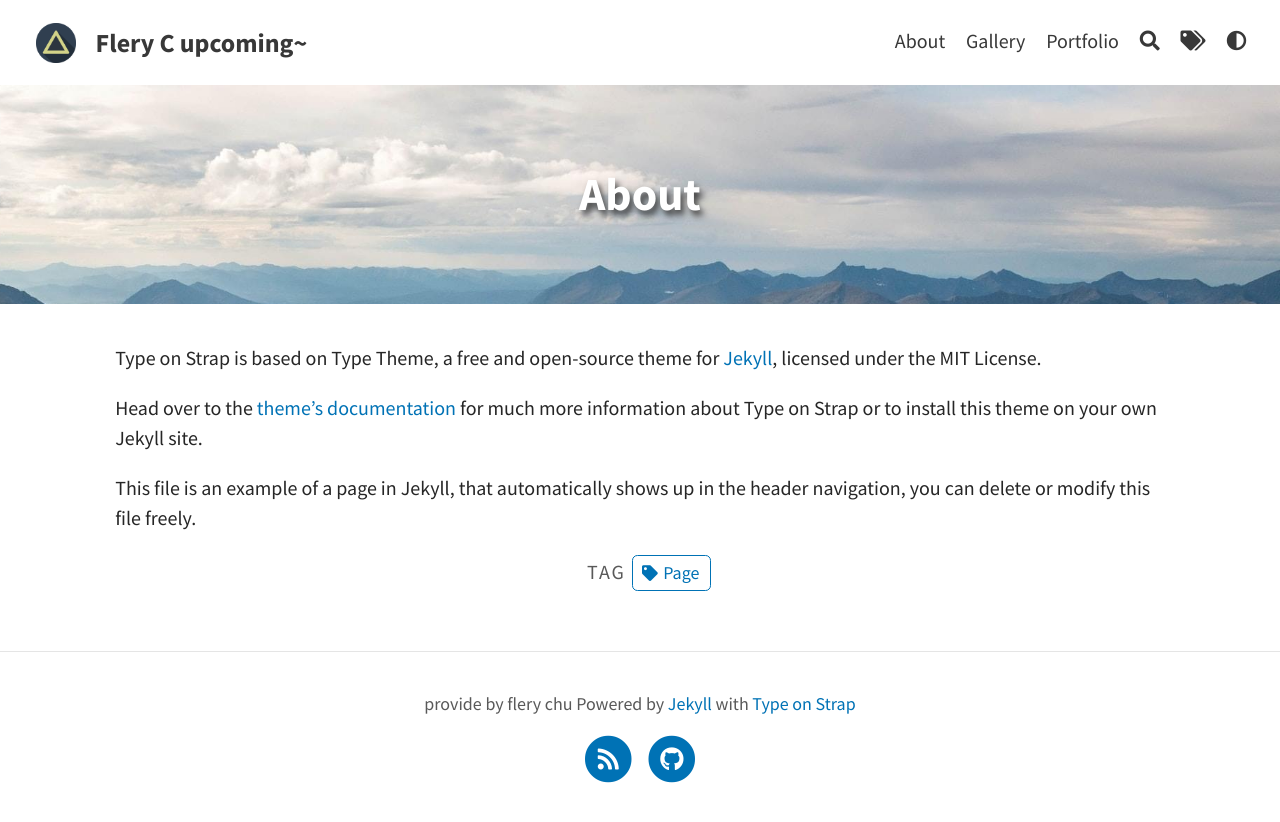
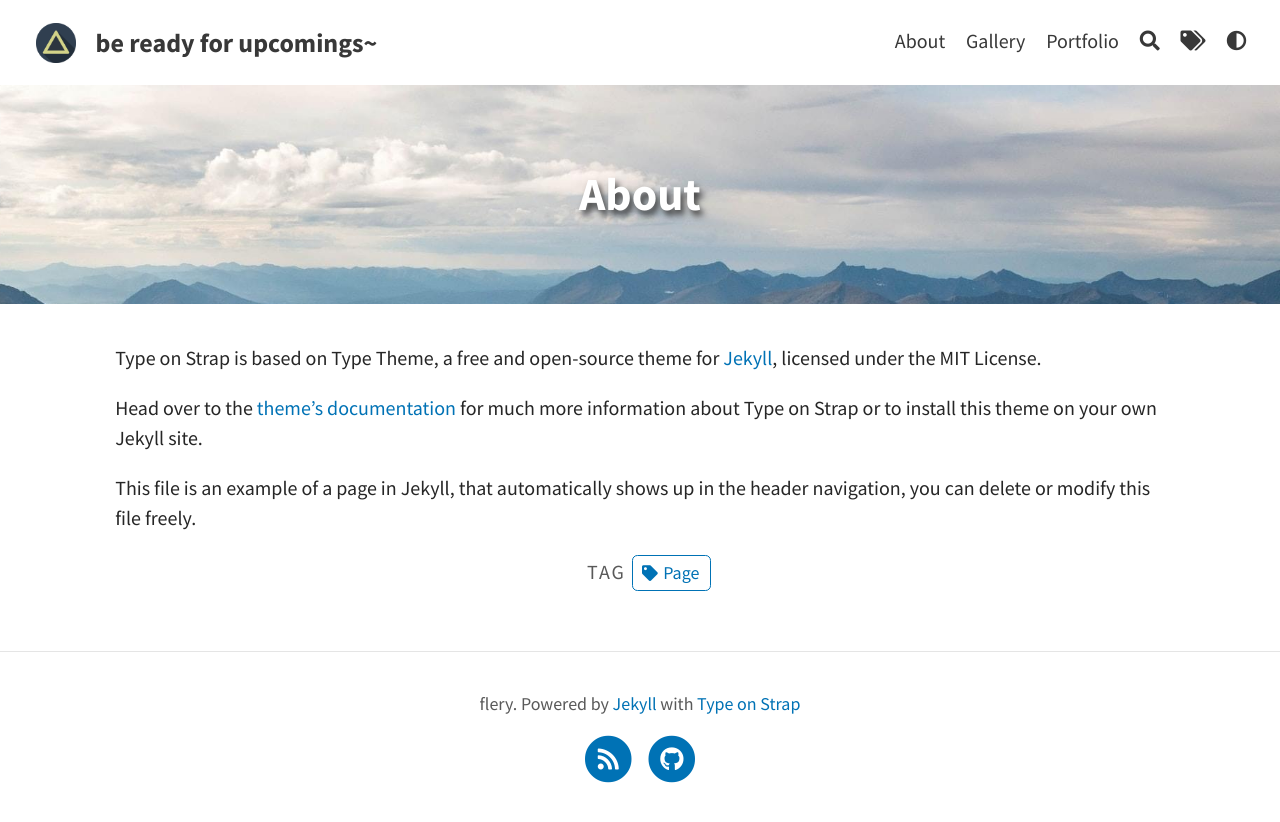
Before and after one commit to fleryC/fleryc.github.io, a Jekyll site: the page built from pages/about.md, in a window 1280 px wide. Shown: the top 822 px of the page. Built offline with Jekyll 4.4.1, drawn with Linux system fonts in a browser that asks for light colours.

Commit message:
Update title and footer

```diff
--- a/_config.yml
+++ b/_config.yml
@@ -3,7 +3,7 @@ baseurl: "/"
 url: "https://fleryc.github.io"
 
 # THEME-SPECIFIC CONFIGURATION
-title: Flery C upcoming~                                   # site's title
+title: be ready for upcomings~                                   # site's title
 description: "A website with blog posts and pages"      # used by search engines
 avatar: assets/img/triangle.png                         # Empty for no avatar in navbar
 favicon: assets/favicon.ico                             # Icon displayed in the tab
@@ -12,7 +12,7 @@ favicon: assets/favicon.ico                             # Icon displayed in the
 header_text: Flery personnal website # Change Blog header text
 header_feature_image: assets/img/header/triangular.jpeg
 header_feature_image_responsive: true
-footer_text: provide by flery chu
+footer_text: flery.
   Powered by <a href="https://jekyllrb.com/">Jekyll</a> with <a href="https://github.com/sylhare/Type-on-Strap">Type on Strap</a>
 
 # Blog
```
